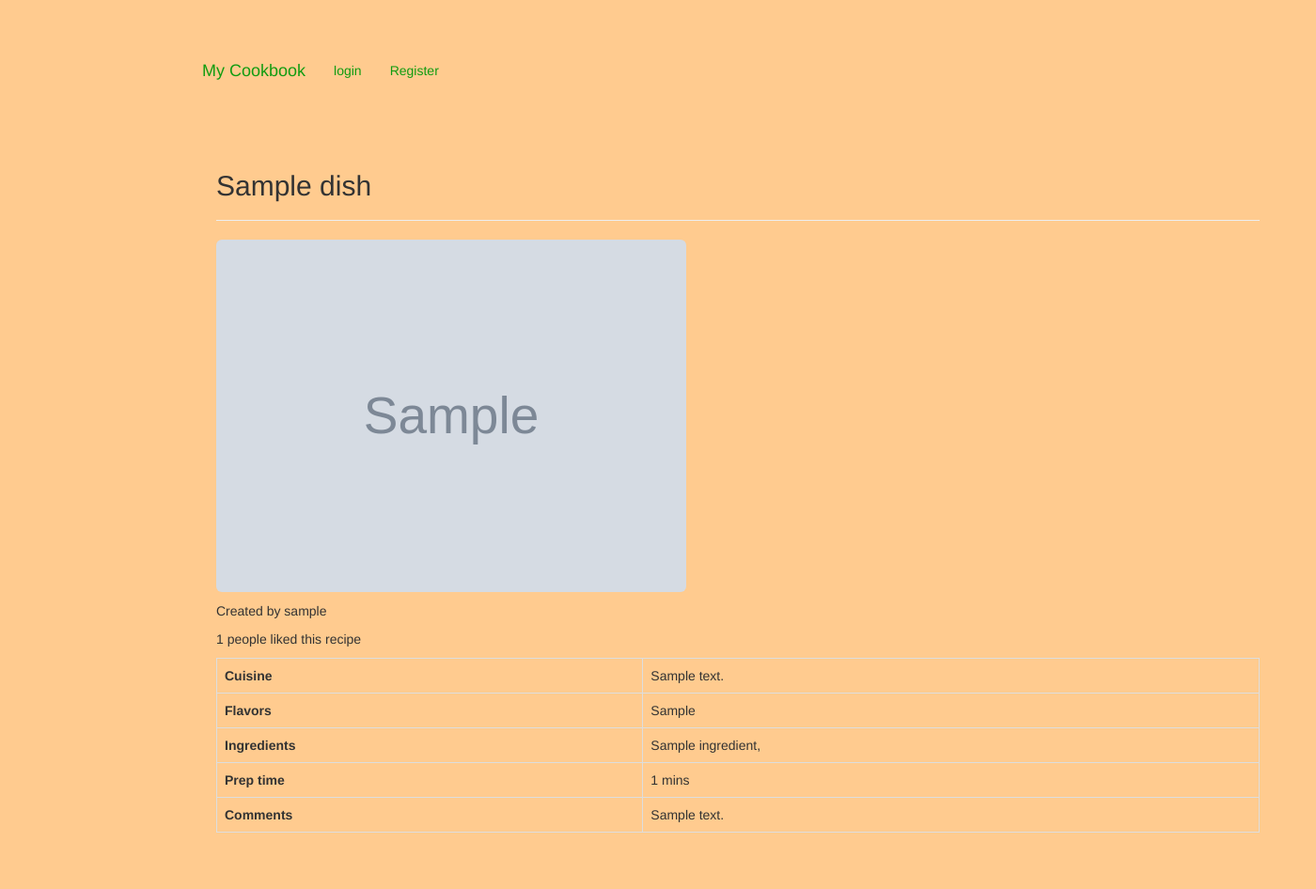
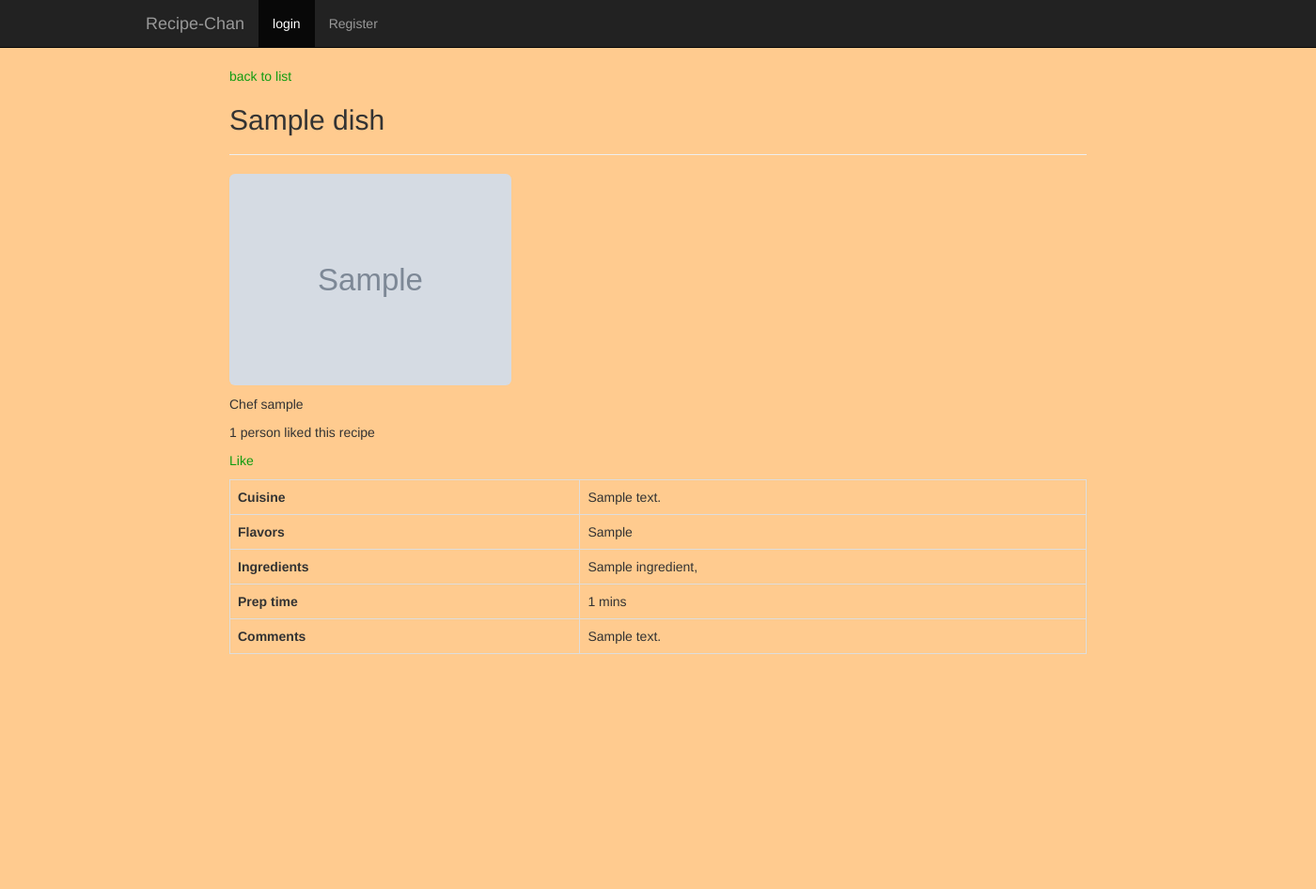
Before and after one commit to AzizHarrington/DjangoRecipeBook, a Django app: page /recipes/detail/1 in a window 1400 px wide. Shown: the whole page at 94% size. After the commit the page ends 696 px from the top, so only its background shows below. Run offline with Django 3.2, Linux system fonts and the light colour scheme; tables that the repository leaves empty hold one stand-in row (values such as "Sample post"); grey boxes marked "Sample" are stand-in pictures; parts of the project's set-up code (start-up, migrations or seed data) failed here and were passed over; some libraries are stand-ins or nearby versions.

Commit message:
like button, user authent, updated list view

```diff
--- a/Recipes/urls.py
+++ b/Recipes/urls.py
@@ -19,6 +19,7 @@ urlpatterns = patterns('',
     url(r'^$', home, name="home"),
     url(r'^recipes/', include('dishes.urls')),
     url(r'^accounts/', include('accounts.urls')),
+    # url(r'^accounts/', include('django.contrib.auth.urls')),
 )
 
 if settings.DEBUG:
--- a/accounts/templates/invalid_login.html
+++ b/accounts/templates/invalid_login.html
@@ -3,6 +3,9 @@
 {% block content %}
 
     <h2>Your login details were invalid!</h2>
+    <br>
+    <br>
+    <br>
     <p>Click <a href="{% url 'login' %}">here</a> to login again.</p>
     <p>or click <a href="{% url 'register' %}">here</a> to register.</p>
 
--- a/accounts/templates/loggedin.html
+++ b/accounts/templates/loggedin.html
@@ -3,6 +3,11 @@
 {% block content %}
 
     <h2>Hi {{ username }}, you are now logged in!</h2>
+    <br>
+    <br>
+    <br>
+    <p>Click <a href="{% url 'list' %}">here</a> to see new recipes</p>
+    <br>
     <p>Click <a href="{% url 'logout' %}">here</a> to logout.</p>
 
 {% endblock %}
--- a/accounts/templates/login.html
+++ b/accounts/templates/login.html
@@ -22,6 +22,8 @@
 
     </form>
     <br>
+    <br>
+    <br>
     <p>or click <a href="{% url 'register' %}">here</a> to register.</p>
 
 {% endblock %}
--- a/accounts/templates/logout.html
+++ b/accounts/templates/logout.html
@@ -3,6 +3,9 @@
 {% block content %}
 
     <h2>You are now logged out!</h2>
+    <br>
+    <br>
+    <br>
     <p>Click <a href="{% url 'login' %}">here</a> to login again.</p>
 
 {% endblock %}
--- a/dishes/models.py
+++ b/dishes/models.py
@@ -22,7 +22,7 @@ class Ingredient(models.Model):
 
 class Dish(models.Model):
     name = models.CharField(max_length=200)
-    author = models.ForeignKey(User, null=True)
+    author = models.ForeignKey(User)
     photo = models.FileField(upload_to=get_upload_file_name, null=True, blank=True)
     cuisine = models.CharField(max_length=200)
     flavors = models.CharField(max_length=200)
@@ -35,6 +35,3 @@ class Dish(models.Model):
 
     def __unicode__(self):
         return self.name
-
-    class Meta:
-        ordering = ('-likes',)
--- a/dishes/templates/base.html
+++ b/dishes/templates/base.html
@@ -7,27 +7,34 @@
     <link rel="stylesheet" href="{{ STATIC_URL }}css/bootstrap.min.css" media="screen">
     <style type="text/css">
         body {
-          padding-top: 50px;
-          padding-left: 200px;
-          padding-right: 200px;
+/*          padding-top: 30px;*/
+/*          padding-left: 200px;
+          padding-right: 200px;*/
 /*          position: absolute;*/
         }
         .starter-template {
-          padding: 40px 15px;
+          width: 80%;
+          margin-left: auto;
+          margin-right: auto;
+        }
+        .navbarcont {
+          width: 80%;
+          margin-left: auto;
+          margin-right: auto;
         }
     </style>
 </head>
 
 <body>
-    <div class="navbar navbar-static-top" role="navigation">
-      <div class="container">
+    <div class="navbar navbar-static-top navbar-inverse" role="navigation">
+      <div class="container navbarcont">
         <div class="navbar-header">
           <button type="button" class="navbar-toggle" data-toggle="collapse" data-target=".navbar-collapse">
             <span class="icon-bar"></span>
             <span class="icon-bar"></span>
             <span class="icon-bar"></span>
           </button>
-          <a class="navbar-brand" href="/">My Cookbook</a>
+          <a class="navbar-brand" href="/">Recipe-Chan</a>
         </div>
         <div class="collapse navbar-collapse">
           <ul class="nav navbar-nav">
--- a/dishes/templates/detail.html
+++ b/dishes/templates/detail.html
@@ -1,7 +1,7 @@
 {% extends "detail_base.html" %}
 
 {% block extra_options %}
-{% if user.is_authenticated %}
+{% if user.is_authenticated and dish.author.username == user.username %}
     <p><a href="{% url 'edit' dish.pk %}">Edit</a> | <a href="{% url 'delete' dish.pk %}">Delete this recipe</a></p>
 {% endif %}
 {% endblock %}
--- a/dishes/templates/detail_base.html
+++ b/dishes/templates/detail_base.html
@@ -1,15 +1,24 @@
 {% extends "base.html" %}
 
 {% block content %}
+<p><a href="{% url 'list' %}">back to list</a></p>
+
 <div>
     <h2>{{ dish.name }}</h2>
     <hr>
     {% if dish.photo %}
-        <p><img src="{{ STATIC_URL }}{{ dish.photo }}" alt="{{ dish.name }}" class="img-rounded" width="500"/></p>
+        <p><img src="{{ STATIC_URL }}{{ dish.photo }}" alt="{{ dish.name }}" class="img-rounded" width="300"/></p>
     {% endif %}
-    <p>Created by {{ dish.author }}</p>
-
-    <p>{{ dish.likes }} people liked this recipe</p>
+    <p>Chef {{ dish.author }}</p>
+    <p>
+        {{ dish.likes }}
+        {% if dish.likes == 1 %}
+            person liked this recipe
+        {% else %}
+            people liked this recipe
+        {% endif %}
+    </p>
+    <p><a href="{% url 'like' dish.pk %}">Like</a></p>
 </div>
 
 <div>
--- a/dishes/templates/edit.html
+++ b/dishes/templates/edit.html
@@ -2,6 +2,7 @@
 {% load crispy_forms_tags %}
 
 {% block content %}
+<p><a href="{% url 'detail' dish.pk %}">back to recipe</a></p>
 
 <h2>Edit {{ dish.name }}</h2>
 
--- a/dishes/templates/front.html
+++ b/dishes/templates/front.html
@@ -3,7 +3,9 @@
 {% block title %}{% endblock %}
 
 {% block content %}
+
+
 <h2>Welcome!</h2>
 <hr>
-<h3><a href='{% url 'list' %}'>Checkout my recipes</a></h3>
+<h3><a href='{% url 'list' %}'>Checkout the latest recipes</a></h3>
 {% endblock %}
--- a/dishes/templates/new.html
+++ b/dishes/templates/new.html
@@ -2,6 +2,7 @@
 {% load crispy_forms_tags %}
 
 {% block content %}
+<p><a href="{% url 'list' %}">back to list</a></p>
 
 <h2>Enter a New Recipe</h2>
 
--- a/dishes/urls.py
+++ b/dishes/urls.py
@@ -1,7 +1,7 @@
 from django.conf.urls import patterns, include, url
 from django.contrib.auth.decorators import login_required
 
-from .views import list_view, detail, new, edit, delete
+from .views import list_view, detail, new, edit, delete, like
 from .api import RecipeResource
 
 recipe_resource = RecipeResource()
@@ -10,6 +10,7 @@ recipe_resource = RecipeResource()
 urlpatterns = patterns('',
     url(r'^list/?', list_view, name="list"),
     url(r'^detail/(?P<pk>\d+)/?$', detail, name="detail"),
+    url(r'^like/(?P<pk>\d+)/$', like, name="like"),
     url(r'^new/?', login_required(new), name="new"),
     url(r'^edit/(?P<pk>\d+)/?$', login_required(edit), name="edit"),
     url(r'^delete/(?P<pk>\d+)/?$', login_required(delete), name="delete"),
--- a/dishes/views.py
+++ b/dishes/views.py
@@ -4,6 +4,7 @@ from time import strftime
 
 from django.shortcuts import render, redirect
 from django.core.urlresolvers import reverse
+from django.http import Http404
 from boto.s3.key import Key
 from boto import connect_s3
 
@@ -29,7 +30,7 @@ def detail(request, pk):
 
 def new(request):
     if request.method == "POST":
-        form = DishForm(request.POST, request.FILES)
+        form = DishForm(request.POST, request.FILES, user=request.user)
         if form.is_valid():
             form.save()
 
@@ -39,11 +40,12 @@ def new(request):
     return render(request, 'new.html', {'form': form})
 
 
-
 def edit(request, pk):
     dish = Dish.objects.get(pk=pk)
-    if request.method == "POST":
-        form = DishForm(request.POST, request.FILES, instance=dish)
+    if request.user.username != dish.author.username:
+        raise Http404
+    if (request.method == "POST") and (request.user.username == dish.author.username):
+        form = DishForm(request.POST, request.FILES, user=request.user, instance=dish)
         if form.is_valid():
             d = form.save(commit=False)
             d.save()
@@ -53,12 +55,23 @@ def edit(request, pk):
     return render(request, "edit.html", {"form": form, "dish": dish})
 
 
-
-
 def delete(request, pk):
     dish = Dish.objects.get(pk=pk)
+    if request.user.username != dish.author.username:
+        raise Http404
     if request.method == "POST":
         dish.ingredients.all().delete()
         dish.delete()
         return redirect(reverse('list'))
     return render(request, "delete.html", {"dish": dish})
+
+
+def like(request, pk):
+    if pk:
+        dish = Dish.objects.get(pk=pk)
+        count = dish.likes
+        count += 1
+        dish.likes = count
+        dish.save()
+
+    return redirect(reverse("detail", args=(pk,)))
```
Also changed, not shown: dishes/forms.py (+13 -0 lines), dishes/templates/list.html (+26 -16 lines), dishes/migrations/0004_auto__chg_field_dish_author.py (added).
